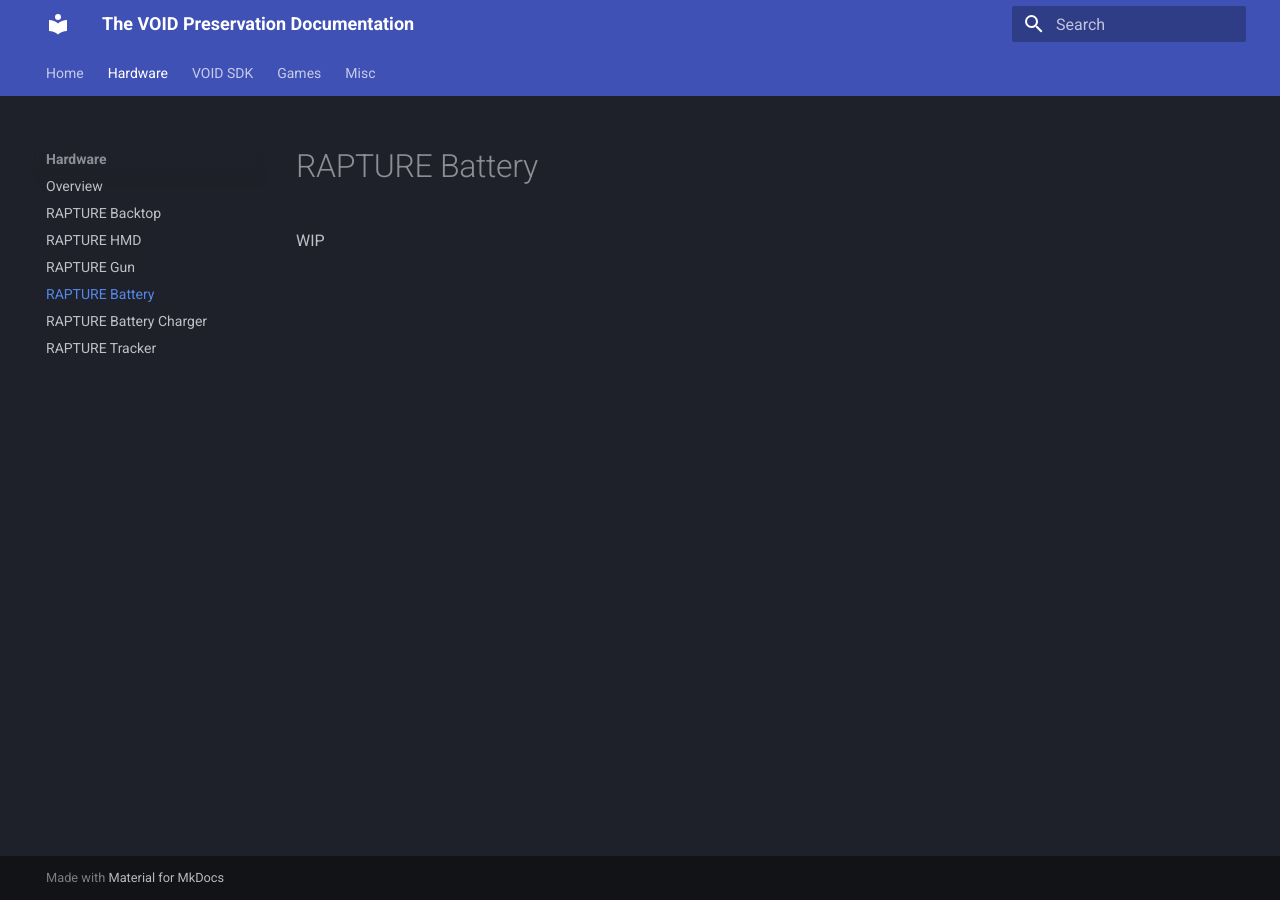
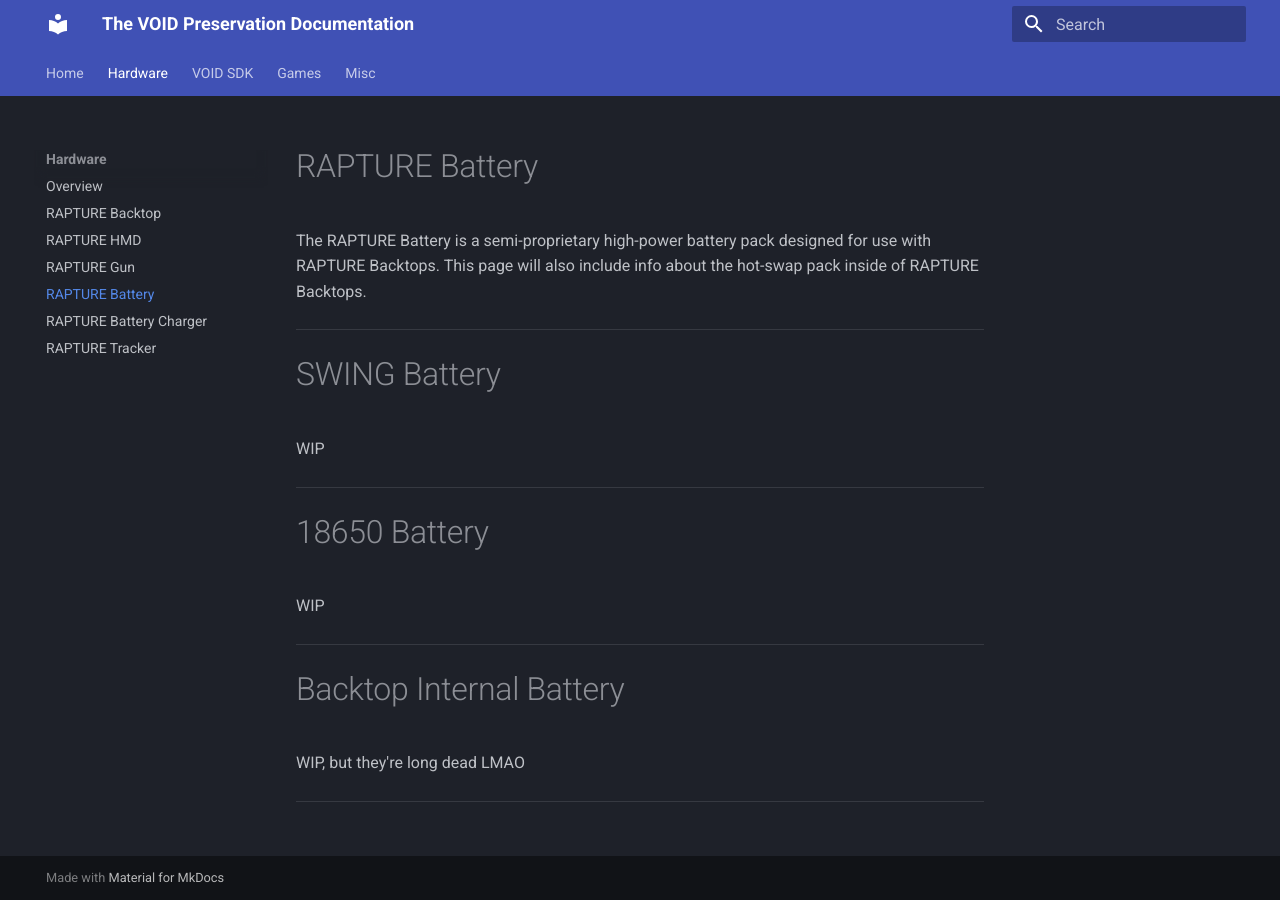
Before and after one commit to TheVOIDPreservation/Docs, an MkDocs documentation site: the page built from docs/hardware/RAPTURE_Battery.md, in a window 1280 px wide. Built offline with MkDocs 1.6.1 and Material for MkDocs 9.7.7, drawn with Linux system fonts in a browser that asks for light colours.

Commit message:
formatting, structuring rapture battery

```diff
--- a/docs/hardware/RAPTURE_Battery.md
+++ b/docs/hardware/RAPTURE_Battery.md
@@ -1 +1,23 @@
+# RAPTURE Battery
+
+The RAPTURE Battery is a semi-proprietary high-power battery pack designed for use with RAPTURE Backtops. This page will also include info about the hot-swap pack inside of RAPTURE Backtops.
+
+---
+
+# SWING Battery
+
 WIP
+
+---
+
+# 18650 Battery
+
+WIP
+
+---
+
+# Backtop Internal Battery
+
+WIP, but they're long dead LMAO
+
+---
```
Also changed, not shown: docs/hardware/RAPTURE_Backtop.md (+8 -2 lines), docs/hardware/index.md (+0 -2 lines).
